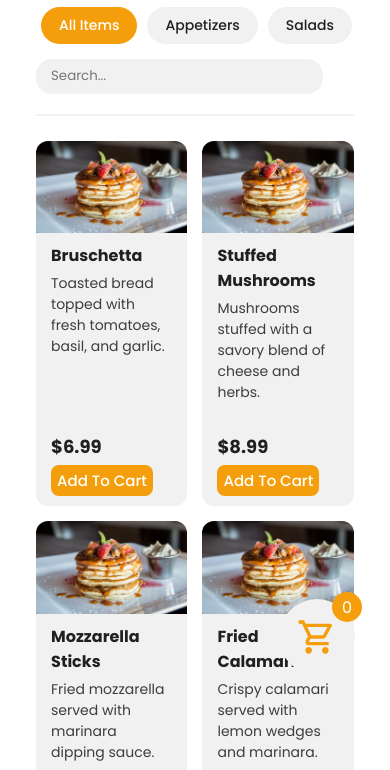
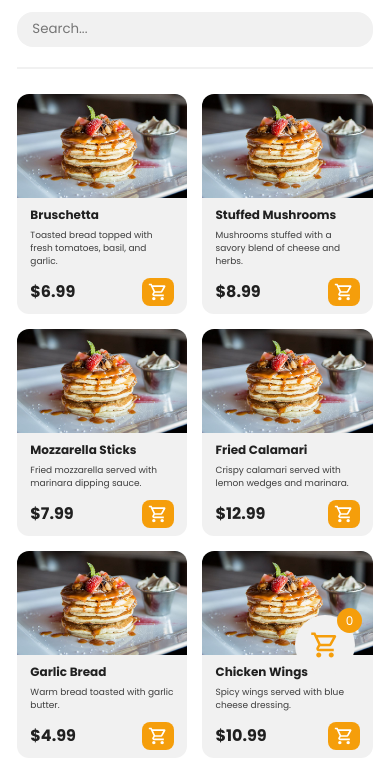
Before and after one commit to AbdoSarmini/Restaurant-Menu, a plain HTML site: page index.html in a window 390 px wide. Shown: the part 134-904 px from the top of the page. Drawn offline with Linux system fonts and the light colour scheme.

Commit message:
fixes to mobile responsiveness

```diff
--- a/css/global.css
+++ b/css/global.css
@@ -255,3 +255,18 @@ input[type="radio"]:checked + label {
   margin-bottom: -7px;
   cursor: pointer;
 }
+
+.menuItem .linkButton svg {
+  fill: var(--base-color);
+}
+
+.buttonContent {
+  display: flex;
+  justify-content: center;
+  align-items: center;
+  gap: 5px;
+}
+
+.buttonContent span {
+  margin-top: 2px;
+}
--- a/css/responsive.css
+++ b/css/responsive.css
@@ -1,60 +1,3 @@
-/* Mobile */
-@media (max-width: 767px) {
-  .itemsContainer {
-    display: grid;
-    grid-template-columns: 1fr 1fr;
-    gap: 15px;
-  }
-
-  .menuContent h2 {
-    font-size: 14px;
-  }
-
-  .menuContent {
-    margin: 10px 15px;
-  }
-
-  .menuDesc {
-    font-size: 13px;
-  }
-
-  main {
-    width: 95%;
-  }
-
-  .menuItemFooter .price {
-    font-size: 16px;
-  }
-
-  .menuItemFooter .linkButton {
-    font-size: 13px;
-    padding: 4px 6px;
-  }
-
-  .categoriesFilter {
-    width: 100%;
-    overflow: scroll;
-    flex-wrap: nowrap;
-    align-items: center;
-    justify-content: start;
-  }
-
-  .categoryButton {
-    font-size: 14px;
-    white-space: nowrap;
-  }
-
-  .filters {
-    flex-direction: column;
-    gap: 15px;
-  }
-
-  /* .searchInput,
-  .search {
-    width: 100%;
-  } */
-}
-
 /* Tablet */
 @media (max-width: 1024px) {
   /* .itemsContainer {
@@ -116,3 +59,96 @@
     flex: unset;
   }
 }
+
+/* Mobile */
+@media (max-width: 767px) {
+  .itemsContainer {
+    display: grid;
+    grid-template-columns: 1fr 1fr;
+    gap: 15px;
+  }
+
+  .menuContent h2 {
+    font-size: 12px;
+  }
+
+  .menuContent {
+    margin: 8px 13px;
+  }
+
+  .menuDesc {
+    font-size: 9px;
+    margin-bottom: 10px;
+  }
+
+  main {
+    width: 95%;
+  }
+
+  .menuItemFooter .price {
+    font-size: 16px;
+  }
+
+  .menuItemFooter .linkButton {
+    font-size: 13px;
+    padding: 4px 6px;
+  }
+
+  .categoriesFilter {
+    width: 100%;
+    gap: 4px;
+    overflow: scroll;
+    flex-wrap: nowrap;
+    align-items: center;
+    justify-content: start;
+  }
+
+  .categoryButton {
+    font-size: 10px;
+    padding: 4px 8px;
+    white-space: nowrap;
+  }
+
+  .filters {
+    flex-direction: column;
+    gap: 15px;
+  }
+
+  .search {
+    width: 100%;
+    max-width: 100%;
+  }
+
+  .textLogo {
+    font-size: 10px;
+  }
+
+  .textLogo svg,
+  .themeSwitch svg {
+    width: 25px;
+    height: 25px;
+  }
+
+  .buttonContent span {
+    display: none;
+  }
+  .buttonContent svg {
+    width: 20px;
+    height: 20px;
+  }
+
+  .cartButton svg {
+    width: 30px;
+    height: 30px;
+  }
+
+  .cartButton {
+    padding: 15px;
+  }
+
+  .cartCount {
+    font-size: 12px;
+    width: 25px;
+    height: 25px;
+  }
+}
--- a/js/home.js
+++ b/js/home.js
@@ -31,7 +31,13 @@ function renderItems() {
             </p>
             <div class="menuItemFooter">
               <h3 class="price">${item.price}</h3>
-              <button onclick="onAddToCart(${item.id}, event)" class="linkButton" href="#">Add To Cart</button>
+              <button onclick="onAddToCart(${item.id}, event)" class="linkButton" href="#">
+              <span class="buttonContent">
+              <svg xmlns="http://www.w3.org/2000/svg" height="24px" viewBox="0 -960 960 960" width="24px" fill="#e8eaed"><path d="M280-80q-33 0-56.5-23.5T200-160q0-33 23.5-56.5T280-240q33 0 56.5 23.5T360-160q0 33-23.5 56.5T280-80Zm400 0q-33 0-56.5-23.5T600-160q0-33 23.5-56.5T680-240q33 0 56.5 23.5T760-160q0 33-23.5 56.5T680-80ZM246-720l96 200h280l110-200H246Zm-38-80h590q23 0 35 20.5t1 41.5L692-482q-11 20-29.5 31T622-440H324l-44 80h480v80H280q-45 0-68-39.5t-2-78.5l54-98-144-304H40v-80h130l38 80Zm134 280h280-280Z"/></svg>
+              <span>Add To Cart</span>
+
+              </span>
+              </button>
             </div>
           </div>
         </div>
```
